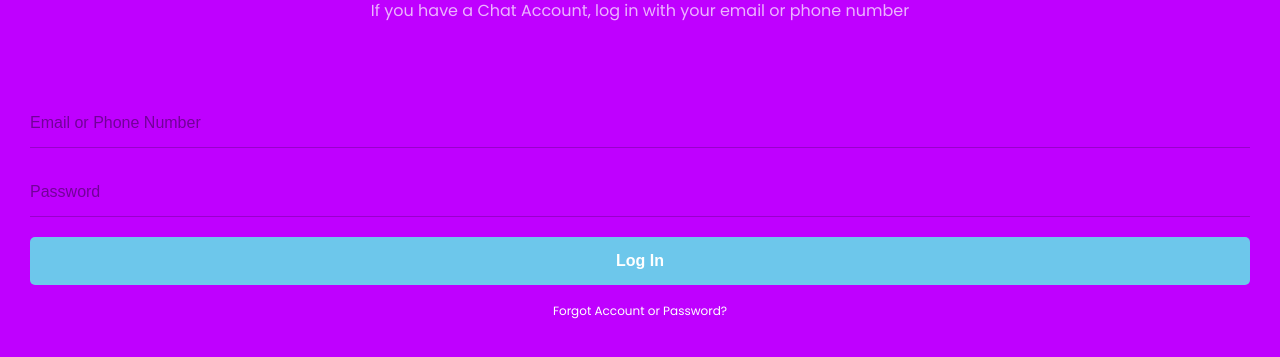
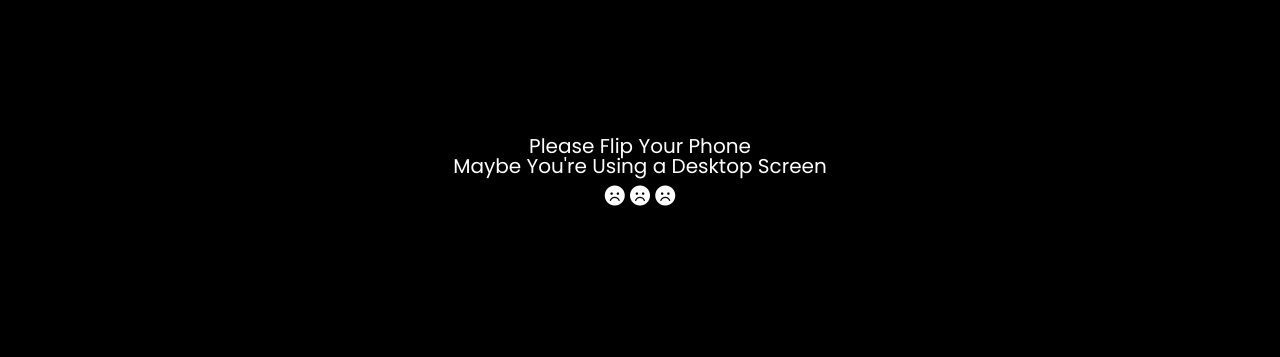
Before and after one commit to YobynnoS/chat-clone-2021, a plain HTML site: page index.html in a window 1280 px wide. Shown: the part 229-586 px from the top of the page. Drawn offline with Linux system fonts and the light colour scheme.

Commit message:
Changes and Addition (3)

```diff
--- a/index.html
+++ b/index.html
@@ -32,6 +32,32 @@
         <input type="submit" value="Log In" />
         <a href="#">Forgot Account or Password?</a>
     </form>
+    <div id="no-mobile">
+        <span>
+            Maybe You're Using a Desktop Screen
+        </span>
+        <span>
+            Mobile Phones or Smaller Tablets are Allowed
+        </span>
+        <span>
+            <i class="fas fa-frown"></i>
+            <i class="fas fa-frown"></i>
+            <i class="fas fa-frown"></i>
+        </span>
+    </div>
+    <div id="no-rotate_screen">
+        <span>
+            Please Flip Your Phone
+        </span>
+        <span>
+            Maybe You're Using a Desktop Screen
+        </span>
+        <span>
+            <i class="fas fa-frown"></i>
+            <i class="fas fa-frown"></i>
+            <i class="fas fa-frown"></i>
+        </span>
+    </div>
     <script src="https://kit.fontawesome.com/a9c60041d3.js" crossorigin="anonymous"></script>
 </body>
 </html>
```
